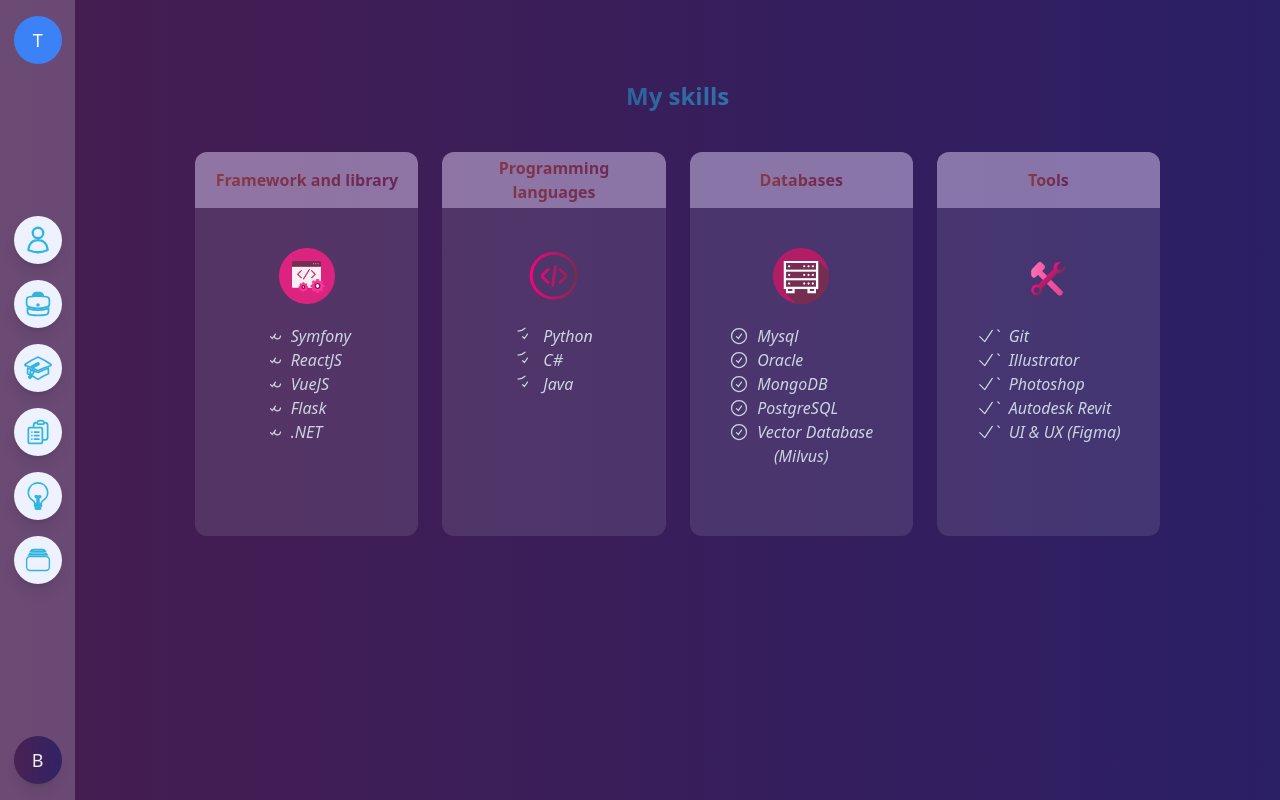
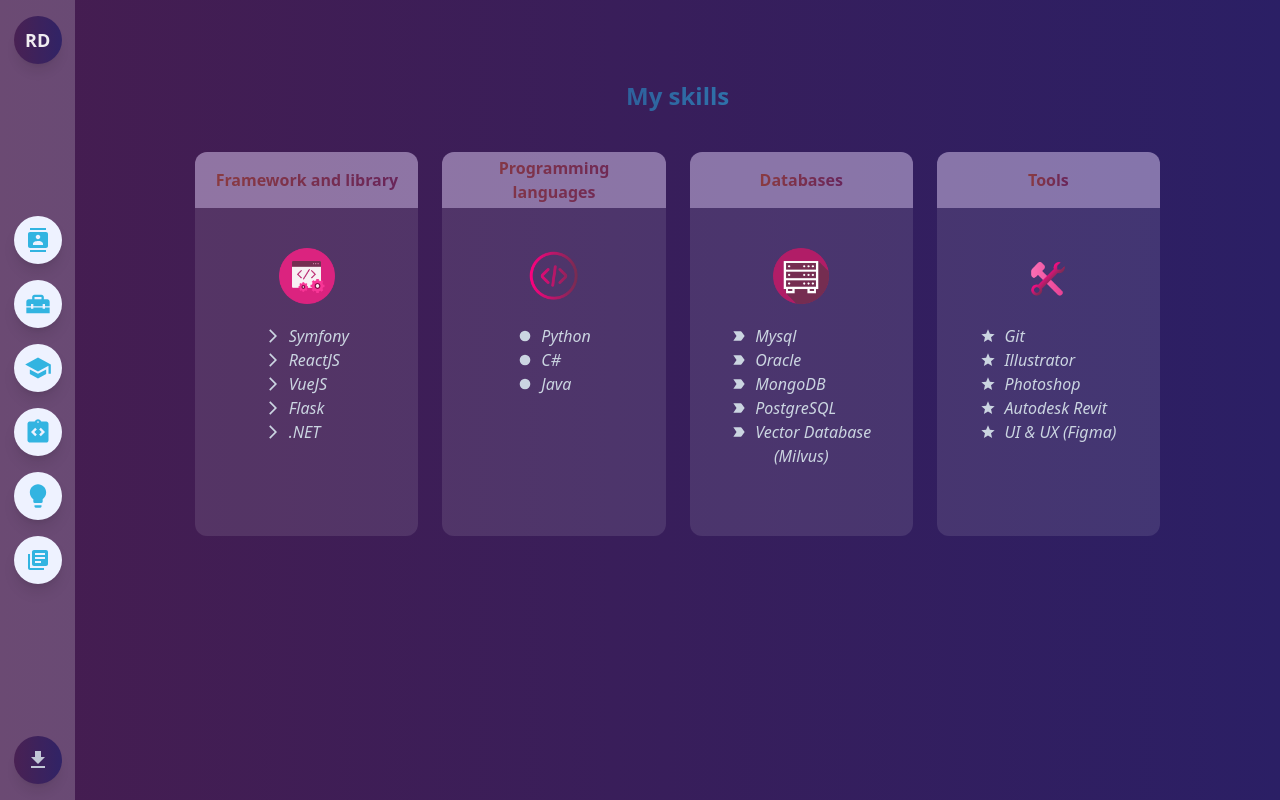
Before and after one commit to felanadiamondra/portfolio_, a React (Create React App) app: page /Skill in a window 1280 px wide. Built offline with nearby package versions, Linux system fonts and the light colour scheme.

Commit message:
improving UI

```diff
--- a/src/Components/Project.js
+++ b/src/Components/Project.js
@@ -1,27 +1,17 @@
 import React from 'react';
-import { MdChevronLeft, MdChevronRight } from 'react-icons/md';
 import milvusvid from "../Data/milvus.mp4";
 
 function Project() {
-    const slideLeft = () => {
-    var slider = document.getElementById('slider');
-    slider.scrollLeft = slider.scrollLeft - 500;
-    };
-
-    const slideRight = () => {
-      var slider = document.getElementById('slider');
-      slider.scrollLeft = slider.scrollLeft + 500;
-    };
 
     const tagStackProject = ["Milvus", "ReactJS", "Tailwind", "Flask", "Python", "Mongo DB",
     "Docker", "ResNet model"];
-    let random;
+
     return (
     <div className='mx-4 sm:mx-10 md:mx-10 lg:mx-20 p-4 sm:p-6 md:p-10 overflow-auto'>
       <h1 className="text-center mt-6 sm:mt-8 md:mt-10 text-transparent bg-clip-text bg-gradient-to-r from-dark_blue to-blue_picton font-bold text-lg sm:text-xl md:text-2xl mb-10 sm:mb-16 md:mb-20">
         My project
       </h1>
-      <div className="flex flex-col md:flex-row
+      <div className="flex flex-row md:flex-r11ow
       space-y-6 md:space-y-0 md:space-x-10">
       {/* Partie vidéo */}
         <div className="w-full md:w-2/3 lg:w-3/5">
@@ -32,7 +22,7 @@ function Project() {
           />
         </div>
         {/* Partie description */}
-        <div className="w-full md:w-1/3 lg:w-2/5 p-4 sm:p-6 md:p-8 lg:p-10 bg-white
+        <div className="w-full md:w-1/3 lg:w-2/5 p-2 sm:p-6 md:p-8 lg:p-10 bg-white
         bg-opacity-20 rounded-md">
           <p className='text-center text-white sm:text-sm md:text-base'>
           In a world where travel and exploration are becoming increasingly important,
--- a/src/Components/Sidebar.js
+++ b/src/Components/Sidebar.js
@@ -1,6 +1,9 @@
 import React from "react";
 import { useState } from "react";
 import { Link, Route, Routes } from "react-router-dom";
+import { MdContacts, MdHomeRepairService, MdSchool,
+        MdIntegrationInstructions, MdLightbulb,
+        MdLibraryBooks, MdDownload, MdMenuOpen, MdClose } from "react-icons/md";
 import Bio from "./Bio";
 import Certification from "./Certification";
 import Education from "./Education";
@@ -18,19 +21,19 @@ const Sidebar = () => {
     return (
     <div className="flex h-screen bg-gradient-to-r from-navy_blue to-dark_blue dark:border-indigo-800 dark:bg-darker focus:outline-none">
         <button
-            className="sm:hidden p-2 bg-gray-800 text-white fixed top-2 left-2 z-50 rounded-md"
+            className="sm:hidden p-2 bg-slate-300 text-blue_picton font-bold flex justify-center items-center fixed top-6 left-4 z-50 rounded-md"
             onClick={toggleSidebar}
         >
-            {isOpen ? 'Close' : 'Menu'}
+            {isOpen ? <MdClose className="w-5 h-5"/> : <MdMenuOpen className="w-5 h-5"/>}
         </button>
 
         <div className={`h-full w-20 bg-white bg-opacity-20 text-white flex flex-col justify-between items-center
         py-4 transition-transform duration-300 ease-in-out ${isOpen ? 'translate-x-0' : '-translate-x-full'} sm:translate-x-0 sm:static sm:w-20`}>
 
             {/* Top Button */}
-            <button className="w-12 h-12 bg-blue-500 rounded-full flex items-center justify-center
-            hover:bg-blue-600 transition">
-                <span className="text-white text-lg">T</span>
+            <button className="w-12 h-12 bg-gradient-to-r bg-blue_picton opacity-90 shadow-lg rounded-full flex items-center
+            justify-center hover:bg-purple-600">
+                <span className="text-white text-lg font-bold">RD</span>
             </button>
 
             {/* Centered Buttons */}
@@ -38,10 +41,10 @@ const Sidebar = () => {
                 <Link to='/'>
                    <button
                         href="#"
-                        className="w-12 h-12 p-2 flex items-center justify-center shadow-lg focus:text-slate-200 text-blue_picton transition-colors duration-200 rounded-full bg-indigo-50 hover:text-slate-200 hover:bg-blue_picton dark:hover:text-light dark:hover:bg-sky-600 dark:bg-dark focus:outline-none focus:bg-blue_picton dark:focus:bg-sky-600 focus:ring-sky-500"
+                        className="w-12 h-12 p-2 flex items-center justify-center shadow-lg focus:text-slate-200 text-blue_picton duration-200 rounded-full bg-indigo-50 hover:text-slate-200 hover:bg-blue_picton dark:hover:text-light dark:hover:bg-sky-600 dark:bg-dark focus:outline-none focus:bg-blue_picton dark:focus:bg-sky-600 focus:ring-sky-500 transition hover:scale-110 ease-in-out"
                         >
                         <span class="sr-only">Biography</span>
-                        <svg
+                        {/* <svg
                             class="w-7 h-7"
                             xmlns="http://www.w3.org/2000/svg"
                             fill="none"
@@ -49,16 +52,17 @@ const Sidebar = () => {
                             stroke="currentColor"
                             >
                             <path stroke-width="2" fill-rule="evenodd" d="M7.5 6a4.5 4.5 0 1 1 9 0 4.5 4.5 0 0 1-9 0ZM3.751 20.105a8.25 8.25 0 0 1 16.498 0 .75.75 0 0 1-.437.695A18.683 18.683 0 0 1 12 22.5c-2.786 0-5.433-.608-7.812-1.7a.75.75 0 0 1-.437-.695Z" clip-rule="evenodd" />
-                        </svg>
+                        </svg> */}
+                        <MdContacts className="w-6 h-6" />
                     </button>
                 </Link>
                 <Link to='/Work'>
                    <button
                         href="#"
-                        className="w-12 h-12 p-2 flex items-center justify-center shadow-lg focus:text-slate-200 text-blue_picton transition-colors duration-200 rounded-full bg-indigo-50 hover:text-slate-200 hover:bg-blue_picton dark:hover:text-light dark:hover:bg-sky-600 dark:bg-dark focus:outline-none focus:bg-blue_picton dark:focus:bg-sky-600 focus:ring-sky-500"
+                        className="w-12 h-12 p-2 flex items-center justify-center shadow-lg focus:text-slate-200 text-blue_picton duration-200 rounded-full bg-indigo-50 hover:text-slate-200 hover:bg-blue_picton dark:hover:text-light dark:hover:bg-sky-600 dark:bg-dark focus:outline-none focus:bg-blue_picton dark:focus:bg-sky-600 focus:ring-sky-500 transition hover:scale-110 ease-in-out"
                         >
                         <span class="sr-only">Work</span>
-                        <svg
+                        {/* <svg
                             class="w-7 h-7"
                             xmlns="http://www.w3.org/2000/svg"
                             fill="none"
@@ -67,83 +71,53 @@ const Sidebar = () => {
                         >
                             <path fill-rule="evenodd" stroke-width="1.5" d="M7.5 5.25a3 3 0 0 1 3-3h3a3 3 0 0 1 3 3v.205c.933.085 1.857.197 2.774.334 1.454.218 2.476 1.483 2.476 2.917v3.033c0 1.211-.734 2.352-1.936 2.752A24.726 24.726 0 0 1 12 15.75c-2.73 0-5.357-.442-7.814-1.259-1.202-.4-1.936-1.541-1.936-2.752V8.706c0-1.434 1.022-2.7 2.476-2.917A48.814 48.814 0 0 1 7.5 5.455V5.25Zm7.5 0v.09a49.488 49.488 0 0 0-6 0v-.09a1.5 1.5 0 0 1 1.5-1.5h3a1.5 1.5 0 0 1 1.5 1.5Zm-3 8.25a.75.75 0 1 0 0-1.5.75.75 0 0 0 0 1.5Z" clip-rule="evenodd" />
                             <path stroke-width="1.5" d="M3 18.4v-2.796a4.3 4.3 0 0 0 .713.31A26.226 26.226 0 0 0 12 17.25c2.892 0 5.68-.468 8.287-1.335.252-.084.49-.189.713-.311V18.4c0 1.452-1.047 2.728-2.523 2.923-2.12.282-4.282.427-6.477.427a49.19 49.19 0 0 1-6.477-.427C4.047 21.128 3 19.852 3 18.4Z" />
-                        </svg>
+                        </svg> */}
+                        <MdHomeRepairService className="w-7 h-7"/>
                     </button>
                 </Link>
                 <Link to='/Education'>
                    <button
                         href="#"
-                        className="w-12 h-12 p-2 flex items-center justify-center shadow-lg focus:text-slate-200 text-blue_picton transition-colors duration-200 rounded-full bg-indigo-50 hover:text-slate-200 hover:bg-blue_picton dark:hover:text-light dark:hover:bg-sky-600 dark:bg-dark focus:outline-none focus:bg-blue_picton dark:focus:bg-sky-600 focus:ring-sky-500"
+                        className="w-12 h-12 p-2 flex items-center justify-center shadow-lg focus:text-slate-200 text-blue_picton duration-200 rounded-full bg-indigo-50 hover:text-slate-200 hover:bg-blue_picton dark:hover:text-light dark:hover:bg-sky-600 dark:bg-dark focus:outline-none focus:bg-blue_picton dark:focus:bg-sky-600 focus:ring-sky-500 hover:scale-110 transition ease-in-out"
                         >
                         <span class="sr-only">Education</span>
-                        <svg
-                            class="w-7 h-7"
-                            xmlns="http://www.w3.org/2000/svg"
-                            fill="none"
-                            viewBox="0 0 24 24"
-                            stroke="currentColor"
-                        >
-                            <path stroke-width="1.5" d="M11.7 2.805a.75.75 0 0 1 .6 0A60.65 60.65 0 0 1 22.83 8.72a.75.75 0 0 1-.231 1.337 49.948 49.948 0 0 0-9.902 3.912l-.003.002c-.114.06-.227.119-.34.18a.75.75 0 0 1-.707 0A50.88 50.88 0 0 0 7.5 12.173v-.224c0-.131.067-.248.172-.311a54.615 54.615 0 0 1 4.653-2.52.75.75 0 0 0-.65-1.352 56.123 56.123 0 0 0-4.78 2.589 1.858 1.858 0 0 0-.859 1.228 49.803 49.803 0 0 0-4.634-1.527.75.75 0 0 1-.231-1.337A60.653 60.653 0 0 1 11.7 2.805Z" />
-                            <path stroke-width="1.5" d="M13.06 15.473a48.45 48.45 0 0 1 7.666-3.282c.134 1.414.22 2.843.255 4.284a.75.75 0 0 1-.46.711 47.87 47.87 0 0 0-8.105 4.342.75.75 0 0 1-.832 0 47.87 47.87 0 0 0-8.104-4.342.75.75 0 0 1-.461-.71c.035-1.442.121-2.87.255-4.286.921.304 1.83.634 2.726.99v1.27a1.5 1.5 0 0 0-.14 2.508c-.09.38-.222.753-.397 1.11.452.213.901.434 1.346.66a6.727 6.727 0 0 0 .551-1.607 1.5 1.5 0 0 0 .14-2.67v-.645a48.549 48.549 0 0 1 3.44 1.667 2.25 2.25 0 0 0 2.12 0Z" />
-                            <path stroke-width="1.5" d="M4.462 19.462c.42-.419.753-.89 1-1.395.453.214.902.435 1.347.662a6.742 6.742 0 0 1-1.286 1.794.75.75 0 0 1-1.06-1.06Z" />
-                        </svg>
+                        <MdSchool className="w-7 h-7"/>
                     </button>
                 </Link>
                 <Link to='/Project'>
                    <button
                         href="#"
-                        className="w-12 h-12 p-2 flex items-center justify-center shadow-lg focus:text-slate-200 text-blue_picton transition-colors duration-200 rounded-full bg-indigo-50 hover:text-slate-200 hover:bg-blue_picton dark:hover:text-light dark:hover:bg-sky-600 dark:bg-dark focus:outline-none focus:bg-blue_picton dark:focus:bg-sky-600 focus:ring-sky-500"
+                        className="w-12 h-12 p-2 flex items-center justify-center shadow-lg focus:text-slate-200 text-blue_picton duration-200 rounded-full bg-indigo-50 hover:text-slate-200 hover:bg-blue_picton dark:hover:text-light dark:hover:bg-sky-600 dark:bg-dark focus:outline-none focus:bg-blue_picton dark:focus:bg-sky-600 focus:ring-sky-500 hover:scale-110 transition ease-in-out"
                         >
                         <span class="sr-only">Project</span>
-                        <svg xmlns="http://www.w3.org/2000/svg" fill="none" viewBox="0 0 24 24" stroke-width="1.5" stroke="currentColor" class="w-7 h-7">
-                            <path stroke-linecap="round" stroke-linejoin="round" d="M9 12h3.75M9 15h3.75M9 18h3.75m3 .75H18a2.25 2.25 0 0 0 2.25-2.25V6.108c0-1.135-.845-2.098-1.976-2.192a48.424 48.424 0 0 0-1.123-.08m-5.801 0c-.065.21-.1.433-.1.664 0 .414.336.75.75.75h4.5a.75.75 0 0 0 .75-.75 2.25 2.25 0 0 0-.1-.664m-5.8 0A2.251 2.251 0 0 1 13.5 2.25H15c1.012 0 1.867.668 2.15 1.586m-5.8 0c-.376.023-.75.05-1.124.08C9.095 4.01 8.25 4.973 8.25 6.108V8.25m0 0H4.875c-.621 0-1.125.504-1.125 1.125v11.25c0 .621.504 1.125 1.125 1.125h9.75c.621 0 1.125-.504 1.125-1.125V9.375c0-.621-.504-1.125-1.125-1.125H8.25ZM6.75 12h.008v.008H6.75V12Zm0 3h.008v.008H6.75V15Zm0 3h.008v.008H6.75V18Z" />
-                        </svg>
+                        <MdIntegrationInstructions className="w-7 h-7"/>
                     </button>
                 </Link>
                 <Link to='/Skill'>
                    <button
                         href="#"
-                        className="w-12 h-12 p-2 flex items-center justify-center shadow-lg focus:text-slate-200 text-blue_picton transition-colors duration-200 rounded-full bg-indigo-50 hover:text-slate-200 hover:bg-blue_picton dark:hover:text-light dark:hover:bg-sky-600 dark:bg-dark focus:outline-none focus:bg-blue_picton dark:focus:bg-sky-600 focus:ring-sky-500"
+                        className="w-12 h-12 p-2 flex items-center justify-center shadow-lg focus:text-slate-200 text-blue_picton duration-200 rounded-full bg-indigo-50 hover:text-slate-200 hover:bg-blue_picton dark:hover:text-light dark:hover:bg-sky-600 dark:bg-dark focus:outline-none focus:bg-blue_picton dark:focus:bg-sky-600 focus:ring-sky-500 hover:scale-110 transition ease-in-out"
                         >
                         <span class="sr-only">Skills</span>
-                        <svg
-                            class="w-7 h-7"
-                            xmlns="http://www.w3.org/2000/svg"
-                            fill="none"
-                            viewBox="0 0 24 24"
-                            stroke="currentColor"
-                        >
-                            <path
-                            stroke-width="1.5"
-                            d="M12 .75a8.25 8.25 0 0 0-4.135 15.39c.686.398 1.115 1.008 1.134 1.623a.75.75 0 0 0 .577.706c.352.083.71.148 1.074.195.323.041.6-.218.6-.544v-4.661a6.714 6.714 0 0 1-.937-.171.75.75 0 1 1 .374-1.453 5.261 5.261 0 0 0 2.626 0 .75.75 0 1 1 .374 1.452 6.712 6.712 0 0 1-.937.172v4.66c0 .327.277.586.6.545.364-.047.722-.112 1.074-.195a.75.75 0 0 0 .577-.706c.02-.615.448-1.225 1.134-1.623A8.25 8.25 0 0 0 12 .75Z" />
-                            <path stroke-width="1.5" fill-rule="evenodd" d="M9.013 19.9a.75.75 0 0 1 .877-.597 11.319 11.319 0 0 0 4.22 0 .75.75 0 1 1 .28 1.473 12.819 12.819 0 0 1-4.78 0 .75.75 0 0 1-.597-.876ZM9.754 22.344a.75.75 0 0 1 .824-.668 13.682 13.682 0 0 0 2.844 0 .75.75 0 1 1 .156 1.492 15.156 15.156 0 0 1-3.156 0 .75.75 0 0 1-.668-.824Z" clip-rule="evenodd" />
-                        </svg>
+                        <MdLightbulb className="w-7 h-7"/>
                     </button>
                 </Link>
                 <Link to='/Certification'>
                    <button
                         href="#"
-                        className="w-12 h-12 p-2 flex items-center justify-center shadow-lg focus:text-slate-200 text-blue_picton transition-colors duration-200 rounded-full bg-indigo-50 hover:text-slate-200 hover:bg-blue_picton dark:hover:text-light dark:hover:bg-sky-600 dark:bg-dark focus:outline-none focus:bg-blue_picton dark:focus:bg-sky-600 focus:ring-sky-500"
+                        className="w-12 h-12 p-2 flex items-center justify-center shadow-lg focus:text-slate-200 text-blue_picton duration-200 rounded-full bg-indigo-50 hover:text-slate-200 hover:bg-blue_picton dark:hover:text-light dark:hover:bg-sky-600 dark:bg-dark focus:outline-none focus:bg-blue_picton dark:focus:bg-sky-600 focus:ring-sky-500 hover:scale-110 transition ease-in-out"
                         >
                         <span class="sr-only">Certification</span>
-                     <svg
-                         class="w-7 h-7"
-                         xmlns="http://www.w3.org/2000/svg"
-                         fill="none"
-                         viewBox="0 0 24 24"
-                         stroke="currentColor"
-                     >
-                         <path stroke-width="1.2" d="M5.566 4.657A4.505 4.505 0 0 1 6.75 4.5h10.5c.41 0 .806.055 1.183.157A3 3 0 0 0 15.75 3h-7.5a3 3 0 0 0-2.684 1.657ZM2.25 12a3 3 0 0 1 3-3h13.5a3 3 0 0 1 3 3v6a3 3 0 0 1-3 3H5.25a3 3 0 0 1-3-3v-6ZM5.25 7.5c-.41 0-.806.055-1.184.157A3 3 0 0 1 6.75 6h10.5a3 3 0 0 1 2.683 1.657A4.505 4.505 0 0 0 18.75 7.5H5.25Z" />
-                     </svg>
+                     <MdLibraryBooks className="w-6 h-6"/>
                     </button>
                 </Link>
             </div>
 
             {/* Bottom Button */}
             <button className="w-12 h-12 bg-gradient-to-r bg-blue_picton opacity-90 shadow-lg rounded-full flex items-center
-            justify-center hover:bg-purple-600 transition">
+            justify-center hover:bg-purple-600 ">
 
-                <span className="text-white text-lg">B</span>
+                <MdDownload className="w-6 h-6 text-slate-300"/>
             </button>
         </div>
         <div class="w-full">
--- a/src/Components/Skill.js
+++ b/src/Components/Skill.js
@@ -2,7 +2,7 @@ import React from "react";
 import dataskill from "../Data/skill.json";
 import coding from '../images/fcode.png';
 import lcoding from '../images/code.png';
-import mobile from '../images/mobile.png';
+import { MdFiberManualRecord, MdArrowForwardIos, MdLabelImportant, MdGrade } from "react-icons/md";
 import database from '../images/database.png';
 import tool from '../images/tool.png';
 const Skill = () => {
@@ -27,11 +27,7 @@ const Skill = () => {
                     <div className="text-slate-300">
                         {dataskill.framework.map((data, idx) => (
                             <div key={idx} className="flex items-center space-x-2">
-                                <svg className="w-5 h-5" fill="none" strokeWidth="1.5"
-                                stroke="currentColor" viewBox="0 0 24 24">
-                                <path strokeLinecap="round" strokeLinejoin="round" d="M9
-                                12.75L11.25 15L15 9.75M21 12a3.745 3.745 0 0 1-7.452 0" />
-                                </svg>
+                                <MdArrowForwardIos/>
                                 <p className="italic">{data}</p>
                             </div>
                         ))}
@@ -52,11 +48,7 @@ const Skill = () => {
                     <div className="text-slate-300">
                         {dataskill.languages.map((data, idx) => (
                         <div key={idx} className="flex items-center space-x-2">
-                            <svg className="w-5 h-5" fill="none" strokeWidth="1.5"
-                            stroke="currentColor" viewBox="0 0 24 24">
-                            <path strokeLinecap="round" strokeLinejoin="round" d="M9
-                            12.75L11.25 15L15 9.75m-3-7.036A11.959 11.959 0 0 1 3.598 6" />
-                            </svg>
+                            <MdFiberManualRecord/>
                             <p className="italic">{data}</p>
                         </div>
                         ))}
@@ -77,11 +69,8 @@ const Skill = () => {
                     <div className="text-slate-300">
                         {dataskill.databases.map((data, idx) => (
                             <div key={idx} className="flex items-center space-x-2">
-                                <svg className="w-5 h-5" fill="none" strokeWidth="1.5"
-                                stroke="currentColor" viewBox="0 0 24 24">
-                                    <path strokeLinecap="round" strokeLinejoin="round" d="M9 12.75L11.25 15L15 9.75M21 12a9 9 0 1 1-18 0 9 9 0 0 1 18 0Z" />
-                                </svg>
-                            <p className="italic">{data}</p>
+                                <MdLabelImportant/>
+                                <p className="italic">{data}</p>
                             </div>
                         ))}
                     </div>
@@ -102,10 +91,7 @@ const Skill = () => {
                     <div className="text-slate-300">
                         {dataskill.tools.map((data, idx) => (
                             <div key={idx} className="flex items-center space-x-2">
-                                <svg className="w-5 h-5" fill="none" strokeWidth="1.5"
-                                stroke="currentColor" viewBox="0 0 24 24">
-                                    <path strokeLinecap="round" strokeLinejoin="round" d="M4.5 12.75l6 6l9-13.5" />
-                                </svg>`
+                                <MdGrade/>
                                 <p className="italic">{data}</p>
                             </div>
                         ))}
```
